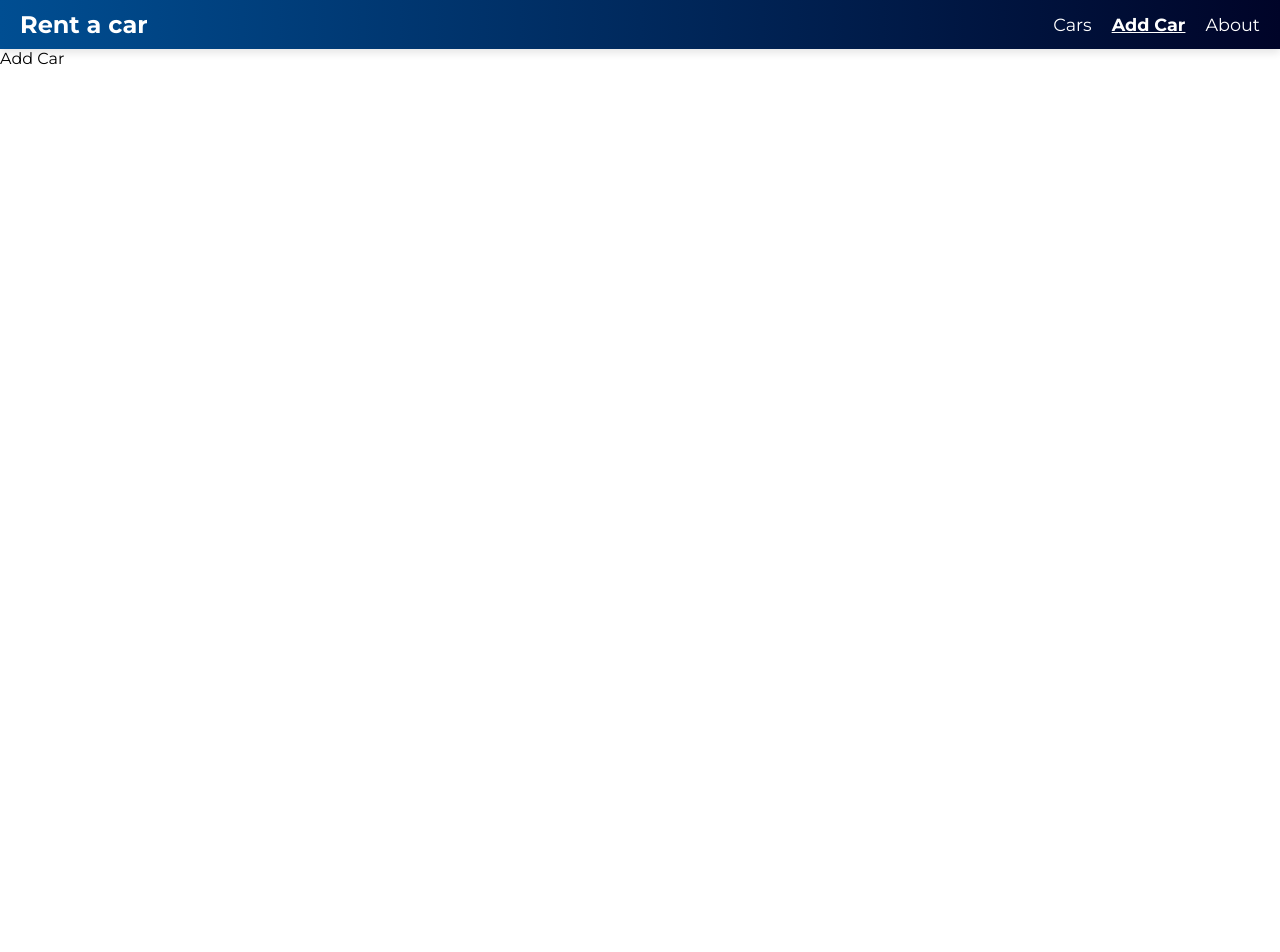
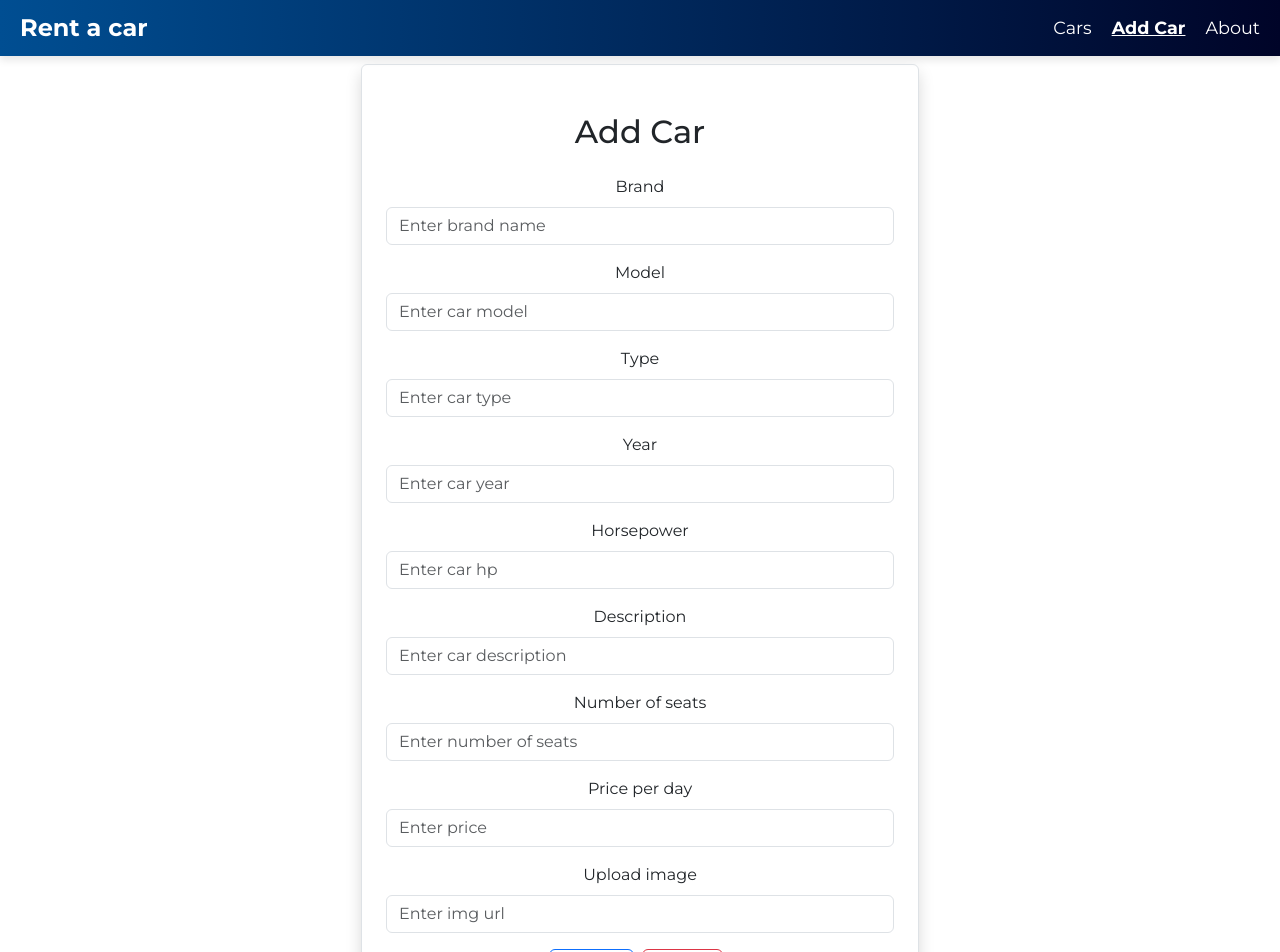
Before and after one commit to as-dev1/rentacar_frontend, a React (Vite) app: page /addcar in a window 1280 px wide. Shown: the top 952 px of the page. Before the commit the page ends 800 px from the top, so only its background shows below. Built offline with nearby package versions, Linux system fonts and the light colour scheme.

Commit message:
add post functionality in AddCar

```diff
--- a/src/App.jsx
+++ b/src/App.jsx
@@ -9,6 +9,8 @@ import AddCar from "./pages/car detail/AddCar"
 import CarReviews from "./pages/car detail/CarReviews"
 import Layout from "./components/Layout";
 import { BrowserRouter, Routes, Route } from "react-router-dom";
+import "./styles/index.css";
+import "../node_modules/bootstrap/dist/css/bootstrap.min.css"
 
 const App = () => {
   return (
--- a/src/main.jsx
+++ b/src/main.jsx
@@ -1,6 +1,5 @@
 import React from "react";
 import ReactDOM from "react-dom/client";
 import App from "./App.jsx";
-import "./styles/index.css";
 
 ReactDOM.createRoot(document.getElementById("root")).render(<App />);
--- a/src/pages/car detail/AddCar.jsx
+++ b/src/pages/car detail/AddCar.jsx
@@ -1,9 +1,167 @@
-import React from 'react'
+import axios from "axios";
+import React, { useState } from "react";
+import { Link, useNavigate } from "react-router-dom";
 
 const AddCar = () => {
+  let navigate = useNavigate();
+
+  const [car, setCar] = useState({
+    brand: "",
+    model: "",
+    type: "",
+    year: "",
+    hp: "",
+    description: "",
+    number_of_seats: "",
+    price_per_day: "",
+    img_path: "",
+  });
+
+  const { brand, model, type, year, hp, description, number_of_seats, price_per_day, img_path } = car;
+
+  const onInputChange = (e) => {
+    setCar({ ...car, [e.target.name]: e.target.value });
+  };
+
+  const onSubmit = async (e) => {
+    e.preventDefault();
+    await axios.post("http://localhost:8080/api/car", car);
+    navigate("/cars");
+  };
+
   return (
-    <div>Add Car</div>
-  )
-}
+    <div className="container">
+      <div className="col-md-6 offset-md-3 border rounded p-4 mt-2 shadow text-center">
+        <h2 className="text-center m-4">Add Car</h2>
 
-export default AddCar
+        <form onSubmit={(e) => onSubmit(e)}>
+          <div className="mb-3">
+            <label htmlFor="Brand" className="form-label">
+              Brand
+            </label>
+            <input
+              type="text"
+              className="form-control"
+              placeholder="Enter brand name"
+              name="brand"
+              value={brand}
+              onChange={(e) => onInputChange(e)}
+            />
+          </div>
+          <div className="mb-3">
+            <label htmlFor="Model" className="form-label">
+              Model
+            </label>
+            <input
+              type="text"
+              className="form-control"
+              placeholder="Enter car model"
+              name="model"
+              value={model}
+              onChange={(e) => onInputChange(e)}
+            />
+          </div>
+          <div className="mb-3">
+            <label htmlFor="Type" className="form-label">
+              Type
+            </label>
+            <input
+              type="text"
+              className="form-control"
+              placeholder="Enter car type"
+              name="type"
+              value={type}
+              onChange={(e) => onInputChange(e)}
+            />
+          </div>
+          <div className="mb-3">
+            <label htmlFor="Year" className="form-label">
+              Year
+            </label>
+            <input
+              type="text"
+              className="form-control"
+              placeholder="Enter car year"
+              name="year"
+              value={year}
+              onChange={(e) => onInputChange(e)}
+            />
+          </div>
+          <div className="mb-3">
+            <label htmlFor="Hp" className="form-label">
+              Horsepower
+            </label>
+            <input
+              type="text"
+              className="form-control"
+              placeholder="Enter car hp"
+              name="hp"
+              value={hp}
+              onChange={(e) => onInputChange(e)}
+            />
+          </div>
+          <div className="mb-3">
+            <label htmlFor="Description" className="form-label">
+              Description
+            </label>
+            <input
+              type="text"
+              className="form-control"
+              placeholder="Enter car description"
+              name="description"
+              value={description}
+              onChange={(e) => onInputChange(e)}
+            />
+          </div>
+          <div className="mb-3">
+            <label htmlFor="number_of_seats" className="form-label">
+              Number of seats
+            </label>
+            <input
+              type="text"
+              className="form-control"
+              placeholder="Enter number of seats"
+              name="number_of_seats"
+              value={number_of_seats}
+              onChange={(e) => onInputChange(e)}
+            />
+          </div>
+          <div className="mb-3">
+            <label htmlFor="price_per_day" className="form-label">
+              Price per day
+            </label>
+            <input
+              type="text"
+              className="form-control"
+              placeholder="Enter price"
+              name="price_per_day"
+              value={price_per_day}
+              onChange={(e) => onInputChange(e)}
+            />
+          </div>
+          <div className="mb-3">
+            <label htmlFor="img_path" className="form-label">
+              Upload image
+            </label>
+            <input
+              type="text"
+              className="form-control"
+              placeholder="Enter img url"
+              name="img_path"
+              value={img_path}
+              onChange={(e) => onInputChange(e)}
+            />
+          </div>
+          <button type="submit" className="btn btn-outline-primary">
+            Submit
+          </button>
+          <Link className="btn btn-outline-danger mx-2" to="/cars">
+            Cancel
+          </Link>
+        </form>
+      </div>
+    </div>
+  );
+};
+
+export default AddCar;
```
